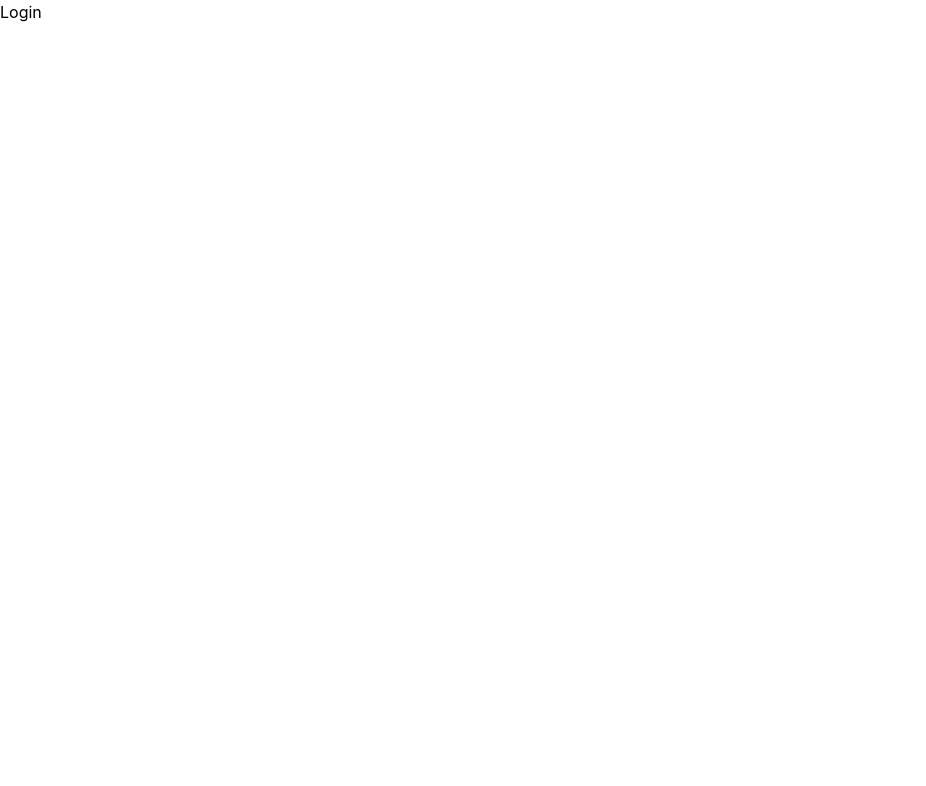
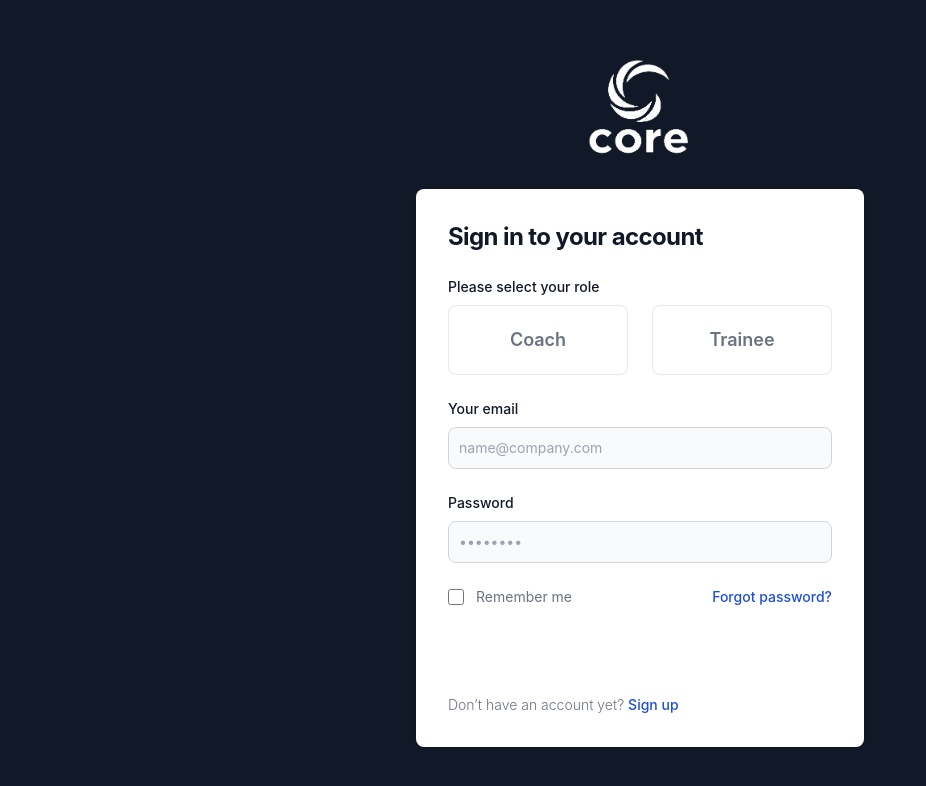
Before and after one commit to CoreTunisia/core-web, a React (Create React App) app: page /login in a window 1280 px wide. Shown: the top 786 px of the page, without its empty margins (0-926 px from the left). Built offline with nearby package versions, Linux system fonts and the light colour scheme.

Commit message:
login interface + primary colors configuration in tailwind

```diff
--- a/src/App.js
+++ b/src/App.js
@@ -8,6 +8,7 @@ function App() {
     <Routes>
       <Route path="/login" element={<Login />} />
       <Route path="/" element={<Home />} />
+      <Route path="/dashboard" element={<Home />} />
     </Routes>
   )
 }
--- a/src/Pages/Auth/Login/index.js
+++ b/src/Pages/Auth/Login/index.js
@@ -1,5 +1,127 @@
 import React from 'react'
+import logo from '../../../assets/images/core-logo.jpg'
 
 export default function Login() {
-  return <h2>Login</h2>
+  function login() {
+    console.log('user tried to connect')
+  }
+  return (
+    <div className="h-screen bg-dark-bg-primary">
+      <div className="flex flex-col items-center justify-center px-6 py-8 mx-auto md:h-screen lg:py-0">
+        <img className="w-28 h-28 mb-6" src={logo} alt="logo" />
+        {/* <a href="#" className="flex items-center mb-6 text-4xl font-semibold text-gray-900 dark:text-white">
+          Core
+        </a> */}
+        <div className="w-full bg-white rounded-lg shadow dark:border md:mt-0 sm:max-w-md xl:p-0 dark:bg-dark-bg-secondary dark:border-dark-bg-input">
+          <div className="p-6 space-y-4 md:space-y-6 sm:p-8">
+            <h1 className="text-xl font-bold leading-tight tracking-tight text-gray-900 md:text-2xl dark:text-white">
+              Sign in to your account
+            </h1>
+            <form className="space-y-4 md:space-y-6" action="#">
+              <div>
+                <label htmlFor="role" className="block mb-2 text-sm font-medium text-gray-900 dark:text-white">
+                  Please select your role
+                </label>
+                <ul className="grid gap-6 w-full md:grid-cols-2">
+                  <li>
+                    <input type="radio" id="coach" name="role" value="coach" className="hidden peer" required />
+                    <label
+                      htmlFor="coach"
+                      className="inline-flex justify-center items-center p-5 w-full text-gray-500 bg-white rounded-lg border border-gray-200
+                       cursor-pointer dark:hover:text-gray-300 dark:border-gray-700 dark:peer-checked:text-blue-500 peer-checked:border-blue-600
+                        peer-checked:text-blue-600 hover:text-gray-600 hover:bg-gray-100 dark:text-gray-400 dark:bg-gray-800 dark:hover:bg-gray-700"
+                    >
+                      <div className="block">
+                        <div className="w-full text-lg font-semibold">Coach</div>
+                      </div>
+                    </label>
+                  </li>
+                  <li>
+                    <input type="radio" id="trainee" name="role" value="trainee" className="hidden peer" />
+                    <label
+                      htmlFor="trainee"
+                      className="inline-flex justify-center items-center p-5 w-full text-gray-500 bg-white rounded-lg border border-gray-200
+                      cursor-pointer dark:hover:text-gray-300 dark:border-gray-700 dark:peer-checked:text-blue-500 peer-checked:border-blue-600
+                       peer-checked:text-blue-600 hover:text-gray-600 hover:bg-gray-100 dark:text-gray-400 dark:bg-gray-800 dark:hover:bg-gray-700"
+                    >
+                      <div className="block">
+                        <div className="w-full text-lg font-semibold">Trainee</div>
+                      </div>
+                    </label>
+                  </li>
+                </ul>
+              </div>
+
+              <div>
+                <label htmlFor="email" className="block mb-2 text-sm font-medium text-gray-900 dark:text-white">
+                  Your email
+                </label>
+                <input
+                  type="email"
+                  name="email"
+                  id="email"
+                  className="bg-gray-50 border border-gray-300 text-gray-900 sm:text-sm rounded-lg focus:ring-primary-600 focus:border-primary-600
+                 block w-full p-2.5 dark:bg-dark-bg-input dark:border-gray-600 dark:placeholder-gray-400 dark:text-white dark:focus:ring-blue-500
+                 dark:focus:border-blue-500"
+                  placeholder="name@company.com"
+                  required=""
+                />
+              </div>
+              <div>
+                <label htmlFor="password" className="block mb-2 text-sm font-medium text-gray-900 dark:text-white">
+                  Password
+                </label>
+                <input
+                  type="password"
+                  name="password"
+                  id="password"
+                  placeholder="••••••••"
+                  className="bg-gray-50 border border-gray-300 text-gray-900 sm:text-sm rounded-lg focus:ring-primary-600 focus:border-primary-600
+                block w-full p-2.5 dark:bg-dark-bg-input dark:border-gray-600 dark:placeholder-gray-400 dark:text-white dark:focus:ring-blue-500
+                dark:focus:border-blue-500"
+                  required=""
+                />
+              </div>
+              <div className="flex items-center justify-between">
+                <div className="flex items-start">
+                  <div className="flex items-center h-5">
+                    <input
+                      id="remember"
+                      aria-describedby="remember"
+                      type="checkbox"
+                      className="w-4 h-4 border border-gray-300 rounded bg-gray-50 focus:ring-3 focus:ring-primary-300 dark:bg-dark-bg-input
+                      dark:border-gray-600 dark:focus:ring-primary-600 dark:ring-offset-dark-bg-secondary"
+                      required=""
+                    />
+                  </div>
+                  <div className="ml-3 text-sm">
+                    <label htmlFor="remember" className="text-gray-500 dark:text-gray-300">
+                      Remember me
+                    </label>
+                  </div>
+                </div>
+                <a href="#" className="text-sm font-medium text-primary hover:underline dark:text-primary-500">
+                  Forgot password?
+                </a>
+              </div>
+              <button
+                type="submit"
+                className="w-full text-white bg-primary-600 hover:bg-primary-700 focus:ring-4 focus:outline-none focus:ring-primary-300
+               font-medium rounded-lg text-sm px-5 py-2.5 text-center dark:bg-primary dark:hover:bg-primary-700 dark:focus:ring-primary-800"
+                onClick={login}
+              >
+                Sign in
+              </button>
+              <p className="text-sm font-light text-gray-500 dark:text-gray-400">
+                Don’t have an account yet?{' '}
+                <a href="#" className="font-medium text-primary hover:underline dark:text-primary-500">
+                  Sign up
+                </a>
+              </p>
+            </form>
+          </div>
+        </div>
+      </div>
+    </div>
+  )
 }
--- a/tailwind.config.js
+++ b/tailwind.config.js
@@ -32,6 +32,12 @@ module.exports = {
         main: 'rgb(233,58,100)',
         'main-600': 'rgb(213,38,80)',
         'main-100': 'rgb(233,58,100, 0.3)',
+        primary: '#1d4ed8',
+
+        /*----- dark mode colors ----- */
+        'dark-bg-primary': '#111827',
+        'dark-bg-secondary': '#1f2937',
+        'dark-bg-input': '#374151',
       },
     },
   },
```
Also changed, not shown: src/assets/images/core-logo.jpg (added).
